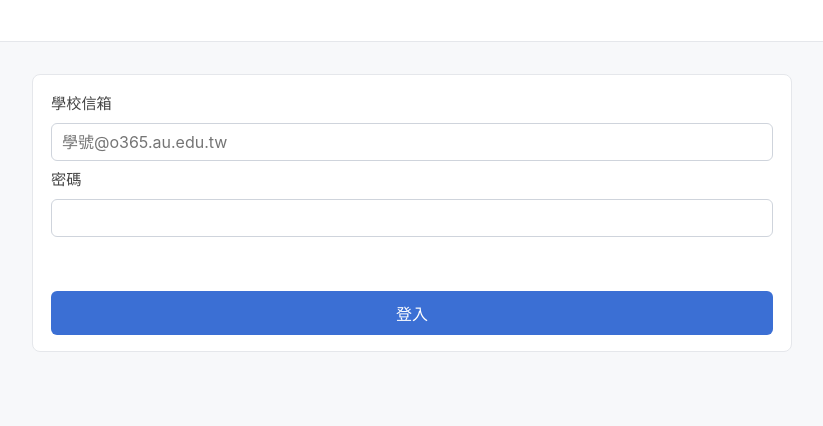
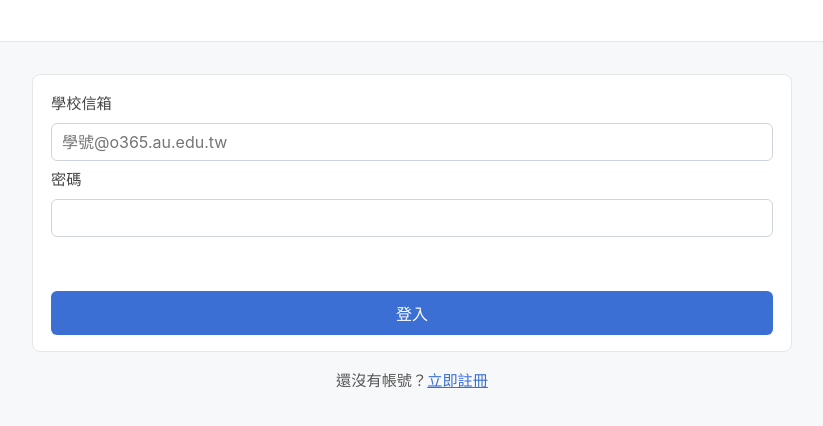
Before and after one commit to janewangaurm-demo/App_lend, a plain HTML site: page login.html in a window 1280 px wide. Shown: the part 168-594 px from the top of the page, without its empty margins (228-1051 px from the left). Drawn offline with nearby package versions, Linux system fonts and the light colour scheme.

Commit message:
Update login.html

```diff
--- a/login.html
+++ b/login.html
@@ -31,6 +31,7 @@
 
       <button type="submit" id="submit-btn">登入</button>
     </form>
+    <p class="form-link">還沒有帳號？<a href="register.html">立即註冊</a></p>
   </main>
 
   <script src="https://cdn.jsdelivr.net/npm/@supabase/supabase-js@2"></script>
```
